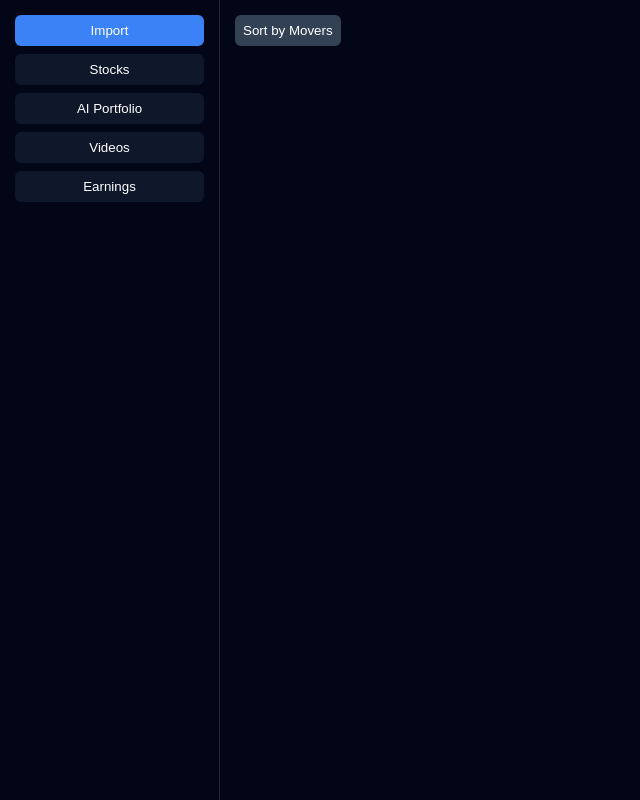
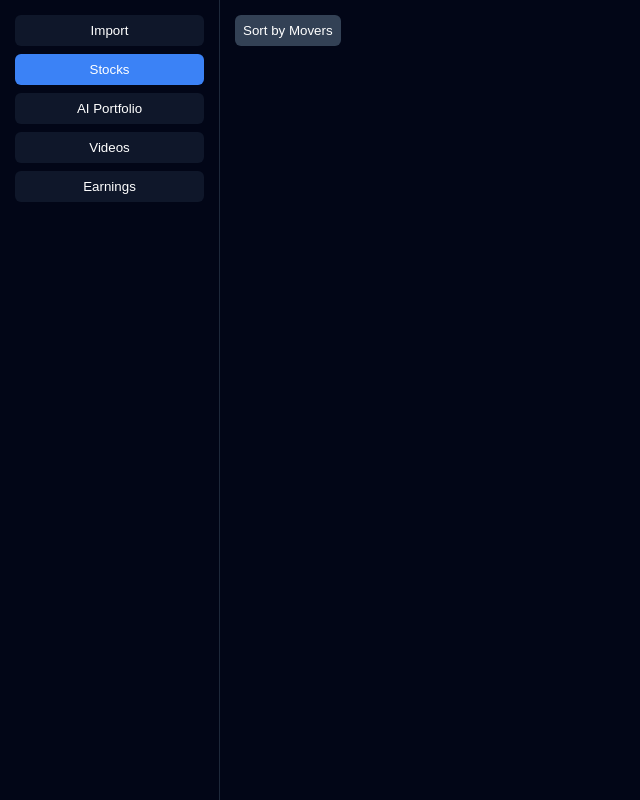
Before and after one commit to patrickmendozasaud-netizen/kevin-signals, a plain HTML site: page index.html in a window 1280 px wide. Both pictures are taken after a click on the button "Stocks". Shown: the whole page, without its empty margins (0-640 px from the left). Drawn offline with Linux system fonts and the light colour scheme.

Commit message:
Update index.html

```diff
--- a/index.html
+++ b/index.html
@@ -99,8 +99,11 @@ let portfolio=JSON.parse(localStorage.getItem("portfolio")||"[]");
 
 // ---------- TAB ----------
 function tab(n){
-document.querySelectorAll('.tab').forEach(t=>t.style.display='none');
-document.getElementById(n).style.display='block';
+  document.querySelectorAll('.tab').forEach(t=>t.style.display='none');
+  document.querySelectorAll('.sidebar button').forEach(b=>b.classList.remove('active'));
+
+  document.getElementById(n).style.display='block';
+  document.querySelector(`.sidebar button[onclick="tab('${n}')"]`).classList.add('active');
 }
 
 // ---------- PARSE ----------
```
